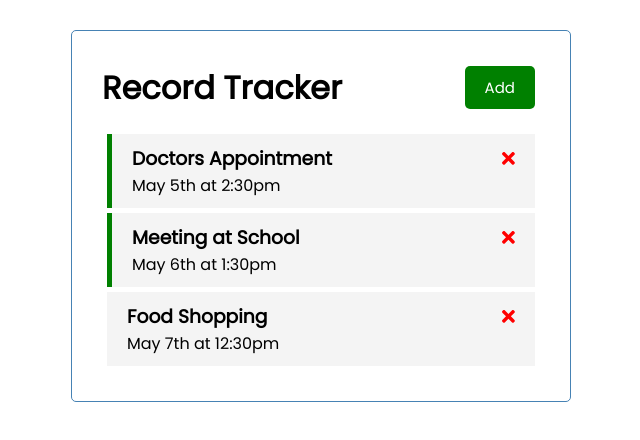
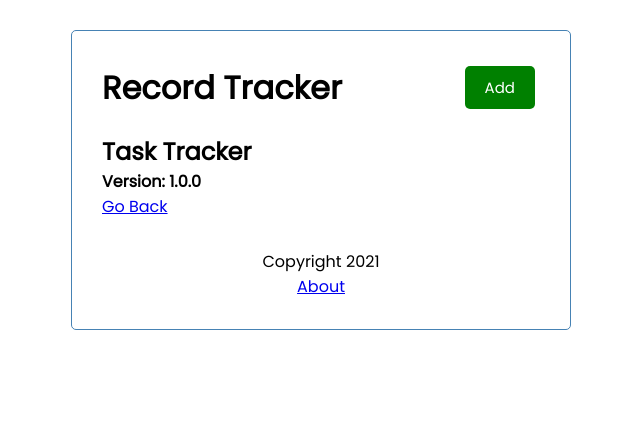
Before and after one commit to christinakerr/learning-angular, an Angular app in the folder client/: page /about in a window 1280 px wide. Shown: the top 440 px of the page, without its empty margins (319-959 px from the left). Built offline with nearby package versions, Linux system fonts and the light colour scheme; data requests are answered from the project's data file.

Commit message:
Router and about page

```diff
--- a/client/src/app/app.component.html
+++ b/client/src/app/app.component.html
@@ -1,4 +1,5 @@
 <div class="container">
   <app-header></app-header>
-  <app-tasks></app-tasks>
+  <router-outlet></router-outlet>
+  <app-footer></app-footer>
 </div>
--- a/client/src/app/app.module.ts
+++ b/client/src/app/app.module.ts
@@ -3,6 +3,7 @@
 import { FontAwesomeModule } from '@fortawesome/angular-fontawesome';
 import { HttpClientModule } from '@angular/common/http'
 import { FormsModule } from '@angular/forms'
+import { RouterModule, Routes } from '@angular/router';
 
 import { AppComponent } from './app.component';
 import { HeaderComponent } from './components/header/header.component';
@@ -10,7 +11,13 @@
 import { TasksComponent } from './components/tasks/tasks.component';
 import { TaskItemComponent } from './components/task-item/task-item.component';
 import { AddTaskComponent } from './components/add-task/add-task.component';
+import { AboutComponent } from './components/about/about.component';
+import { FooterComponent } from './components/footer/footer.component';
 
+const appRoutes: Routes = [
+  { path: '', component: TasksComponent },
+  { path: 'about', component: AboutComponent }
+]
 
 @NgModule({
   declarations: [
@@ -19,13 +26,16 @@
     ButtonComponent,
     TasksComponent,
     TaskItemComponent,
-    AddTaskComponent
+    AddTaskComponent,
+    AboutComponent,
+    FooterComponent
   ],
   imports: [
     BrowserModule,
     FontAwesomeModule,
     HttpClientModule,
-    FormsModule
+    FormsModule,
+    RouterModule.forRoot(appRoutes, { enableTracing: true })
   ],
   providers: [],
   bootstrap: [AppComponent]
--- /dev/null
+++ b/client/src/app/components/about/about.component.html
@@ -0,0 +1,5 @@
+<div>
+    <h2>Task Tracker</h2>
+    <h4>Version: 1.0.0</h4>
+    <a routerLink="/">Go Back</a>
+</div>
--- /dev/null
+++ b/client/src/app/components/about/about.component.ts
@@ -0,0 +1,15 @@
+import { Component, OnInit } from '@angular/core';
+
+@Component({
+  selector: 'app-about',
+  templateUrl: './about.component.html',
+  styleUrls: ['./about.component.css']
+})
+export class AboutComponent implements OnInit {
+
+  constructor() { }
+
+  ngOnInit(): void {
+  }
+
+}
--- /dev/null
+++ b/client/src/app/components/footer/footer.component.css
@@ -0,0 +1,4 @@
+footer {
+    margin-top: 30px;
+    text-align: center;
+}
--- /dev/null
+++ b/client/src/app/components/footer/footer.component.html
@@ -0,0 +1,4 @@
+<footer>
+    <p>Copyright 2021</p>
+    <a routerLink="/about">About</a>
+</footer>
--- /dev/null
+++ b/client/src/app/components/footer/footer.component.ts
@@ -0,0 +1,15 @@
+import { Component, OnInit } from '@angular/core';
+
+@Component({
+  selector: 'app-footer',
+  templateUrl: './footer.component.html',
+  styleUrls: ['./footer.component.css']
+})
+export class FooterComponent implements OnInit {
+
+  constructor() { }
+
+  ngOnInit(): void {
+  }
+
+}
```
Also changed, not shown: client/src/app/components/about/about.component.css (added).
